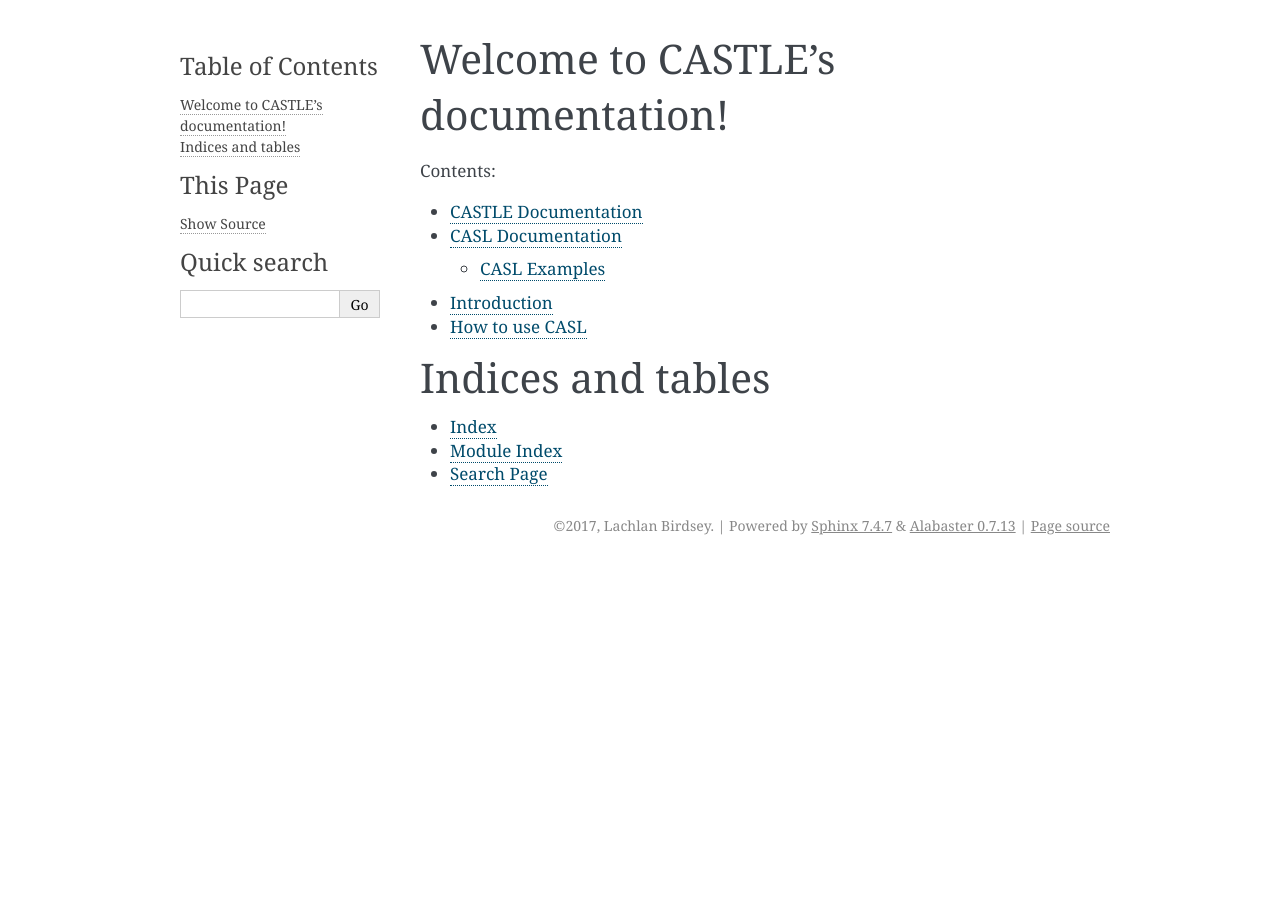
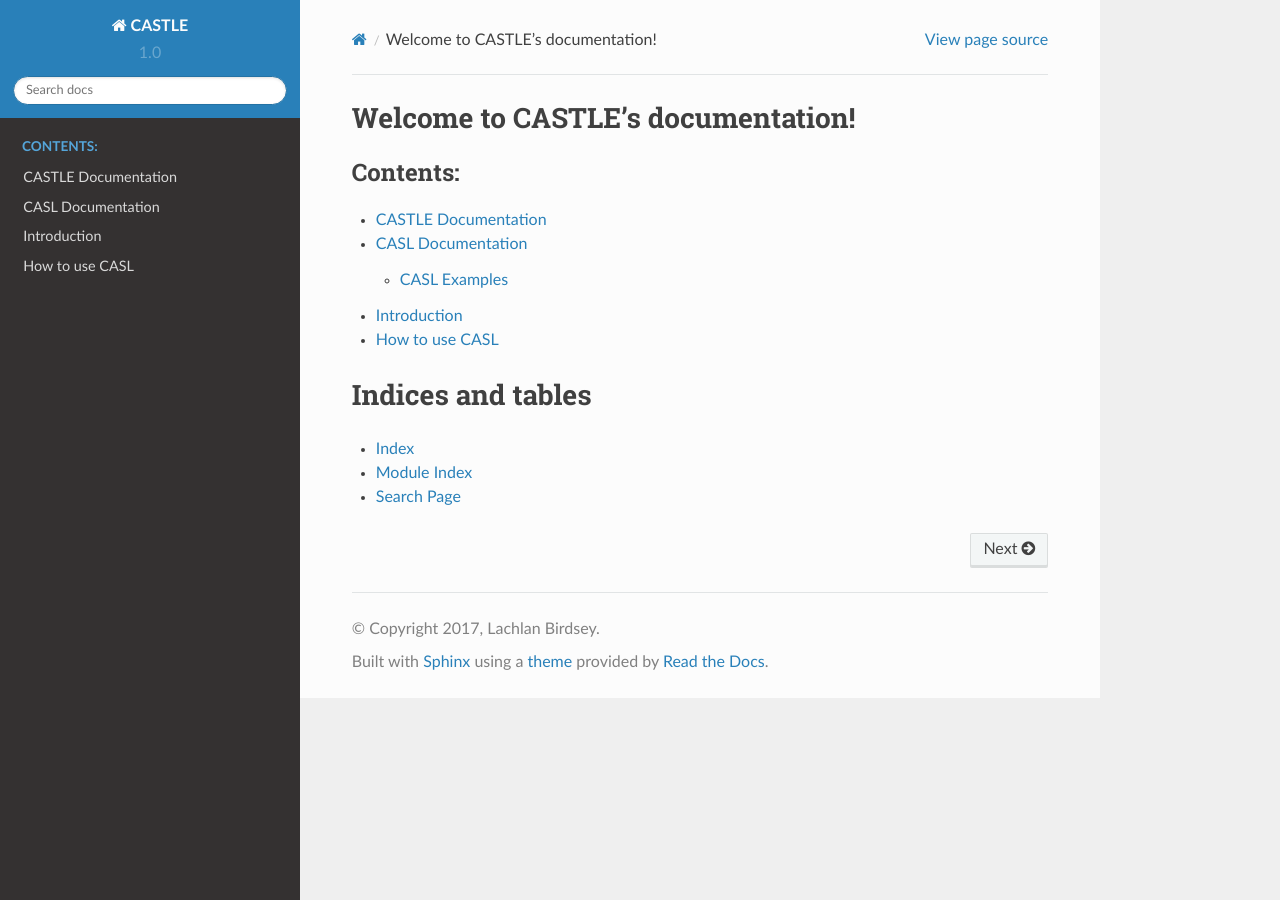
Before and after one commit to CASTLE-FWK/Documentation, a Sphinx documentation site: the page built from source/index.rst, in a window 1280 px wide. Built offline with Sphinx 7.4.7 and the Read the Docs theme 2.0.0, drawn with Linux system fonts in a browser that asks for light colours.

Commit message:
now it can look nice when locally hosted

```diff
--- a/source/conf.py
+++ b/source/conf.py
@@ -83,7 +83,9 @@
 # The theme to use for HTML and HTML Help pages.  See the documentation for
 # a list of builtin themes.
 #
-html_theme = 'alabaster'
+#
+import sphinx_rtd_theme
+html_theme = "sphinx_rtd_theme"
 
 # Theme options are theme-specific and customize the look and feel of a theme
 # further.  For a list of options available for each theme, see the
@@ -95,6 +97,7 @@
 # relative to this directory. They are copied after the builtin static files,
 # so a file named "default.css" will overwrite the builtin "default.css".
 html_static_path = ['_static']
+html_theme_path = [sphinx_rtd_theme.get_html_theme_path()]
 
 
 # -- Options for HTMLHelp output ------------------------------------------
```
